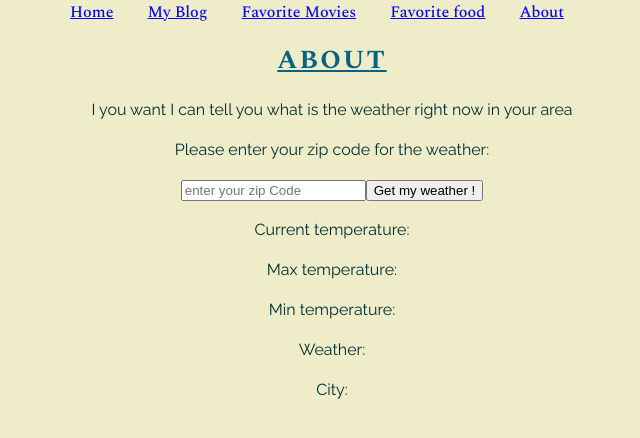
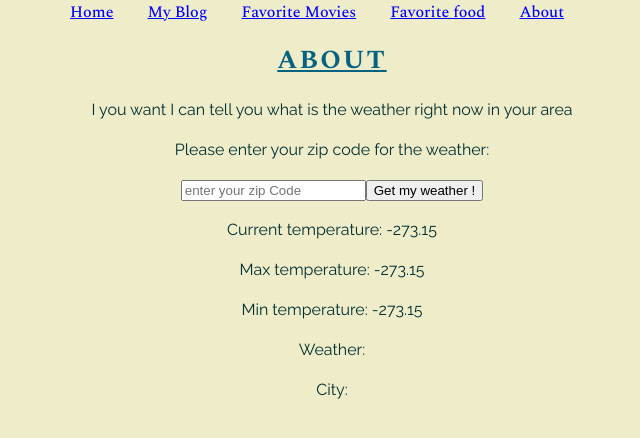
Before and after one commit to ndelforno/React-intro, a React (Create React App) app in the folder blog_post/: page /About in a window 1280 px wide. Shown: the top 438 px of the page, without its empty margins (308-948 px from the left). Built offline with nearby package versions, Linux system fonts and the light colour scheme.

Commit message:
added Kelvin to celcius funtion

```diff
--- a/blog_post/src/About.js
+++ b/blog_post/src/About.js
@@ -1,4 +1,10 @@
 import React, { Component } from 'react';
+
+function kToC(k){
+  var kTemp = k;
+  var kToCel = k -  273.15;
+  return kToCel;
+}
 
 class About extends Component {
 
@@ -38,6 +44,7 @@ class About extends Component {
     this.setState({value: e.target.value});
   }
 
+
   render(){
     return (
       <div>
@@ -49,9 +56,9 @@ class About extends Component {
           onChange={(e) => this.handleChange(e)}
           value={this.state.value} />
           <button onClick={(e) => this.handleSubmit(e)}>Get my weather ! </button>
-          <p> Current temperature: {this.state.currentTemp}</p>
-          <p> Max temperature: {this.state.highTemp}</p>
-          <p> Min temperature: {this.state.lowTemp}</p>
+          <p> Current temperature: {kToC(this.state.currentTemp)}</p>
+          <p> Max temperature: {kToC(this.state.highTemp)}</p>
+          <p> Min temperature: {kToC(this.state.lowTemp)}</p>
           <p> Weather: {this.state.currentWeather}</p>
           <p> City: {this.state.city}</p>
       </div>
```
